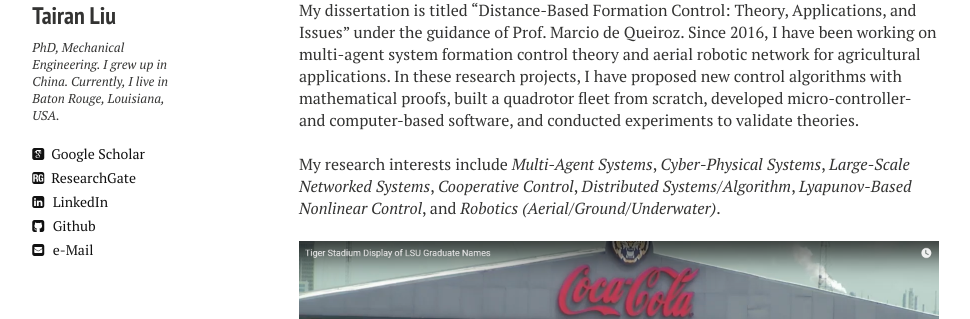
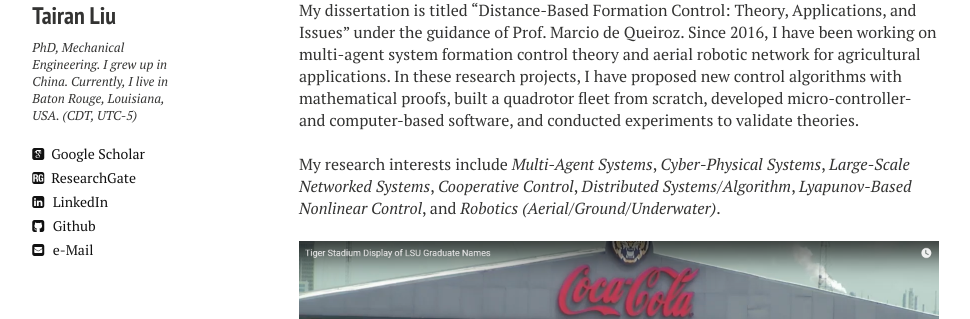
Before and after one commit to liutairan/liutairan.github.io, a Jekyll site: the page built from index.md, in a window 1280 px wide. Shown: the part 246-565 px from the top of the page, without its empty margins (21-991 px from the left). Built offline with Jekyll 4.4.1, drawn with Linux system fonts in a browser that asks for light colours; nearby versions of some CDN libraries; comment, search, counter and statistics services are not loaded.

Commit message:
Update _config.yml

```diff
--- a/_config.yml
+++ b/_config.yml
@@ -10,7 +10,7 @@ disqus_shortname: liutairan
 owner:
   name:           Tairan Liu
   avatar:         photo.jpg
-  bio:            PhD, Mechanical Engineering. I grew up in China. Currently, I live in Baton Rouge, Louisiana, USA.
+  bio:            PhD, Mechanical Engineering. I grew up in China. Currently, I live in Baton Rouge, Louisiana, USA. (CDT, UTC-5)
   email:          tliu7@lsu.edu
   # Social networking links are used in author-bio sidebar. Update and remove as you like.
   researchgate: Tairan_Liu2
```
